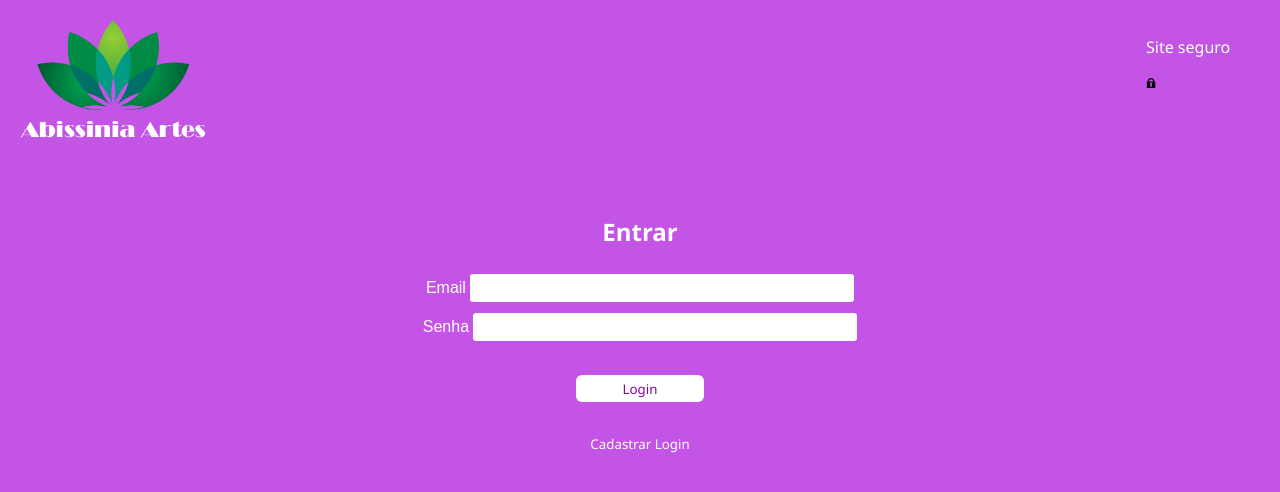
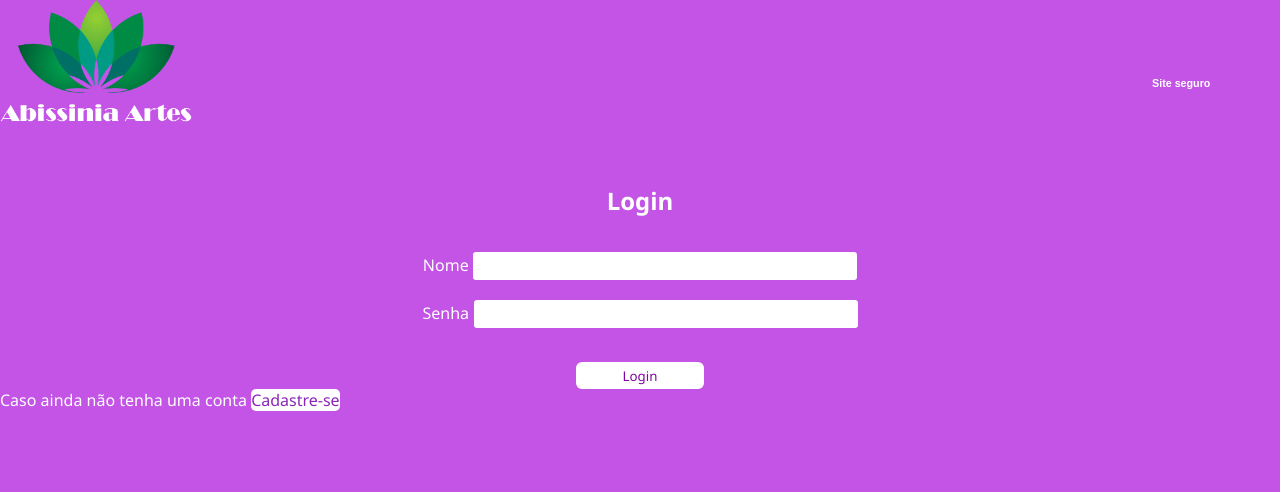
Before and after one commit to luanadacosta/Absinia, a PHP site: page /admin/login.html in a window 1280 px wide. Shown: the top 492 px of the page. Run offline with PHP 8.4, Linux system fonts and the light colour scheme; some libraries are stand-ins or nearby versions.

Commit message:
alteração login

```diff
--- a/admin/login.html
+++ b/admin/login.html
@@ -10,43 +10,38 @@
 </head>
 
 <body>
+    <div class="corpo">
+        <header class="header">
+            <div class="item">
+                <img class="imagem" src="/assets/img/logo3.png" alt="">
 
-    <div class="corpo1">
-        <div class="container">
-            <header class="header">
-                    <img class="imagem" src="/assets/img/logo3.png" alt="">
-
-                    <div class="texto-header">
-                        <p>Site seguro</p>
-                        <img class="lock" src="assets/img/cadeado.png" alt="">
-                    </h4>
-                </div>
+                <h6 class="texto-header">Site seguro</h6>
+            </div>
             </header>
 
-            <h2>Entrar</h2>
+        <div class="container">
+            <h2>Login</h2>
 
-            <form action="" method="POST" id="form-login">
-                <div>
-                    <label class="cd" for="email">Email</label>
-                    <input type="email" class="input-login" name="email" id="email">
+            <form  id="form-cadastrar" action="" method="POST">
+                <div class="cd">
+                    <label class="" for="nome">Nome</label>
+                    <input type="text" class="input-login" name="nome" id="nome">
                 </div>
 
-                <div>
-                    <label class="cd" for="senha">Senha</label>
+                <div class="cd">
+                    <label class="" for="senha">Senha</label>
                     <input type="password" class="input-login" name="senha" id="senha">
                 </div>
 
-                <div>
-                    <button class="btn-login" onclick="validarLogin()" type="button">Login</button>
+
+                <div class="center">
+                    <button class="btn-login" type="button" onclick="LoginUsuario()">Login</button>
                 </div>
-                <br>
 
+            </form>
+            <a class="texto-link">Caso ainda não tenha uma conta</a>
+            <a class="link-index" href="cadastrar.html">Cadastre-se</a>
 
-                <a class="link-index" href="cadastrar.html">
-                    <small>Cadastrar Login</small>
-                </a>
-            </form>
-        </div>
     </div>
 
 
--- a/admin2/assets/css/estilo-login.css
+++ b/admin2/assets/css/estilo-login.css
@@ -9,14 +9,6 @@
 
 }
 
-.header{
-    width: 100%;
-    padding: 20px;
-    background: #c354e5;
-    display: flex;
-    grid-template-columns: repeat(4fr)
-}
-
 .lock{
     width: 10px;
 }
@@ -26,11 +18,11 @@
 }
 
 .texto-header{
-    width: 30%;
+    margin-top: 6%;
+    width: 10%;
     color: #FFF;
     font-family: sans-serif;
     float: right;
-    margin-left: 940px;
 
 }
 
@@ -63,7 +55,7 @@ body{
 }
 
 .cd{
-    margin-top: 50px;
+    margin-top: 9px;
     font-family: Arial, Helvetica, sans-serif ;
 }
 
@@ -115,6 +107,13 @@ h5{
 
 
 .link-index{
+    border-radius: 5px;
+    width: 10%;
     text-decoration: none;
-    color: #FFF;
+    background-color: #FFF;
+    color: rgb(138, 37, 181);
 }
+
+.texto-link{
+    color: #fff;
+}
```
Also changed, not shown: admin/cadastrar.html (+18 -11 lines), admin2/assets/css/estilo-cadastrar.css (+25 -8 lines), index.html (+35 -35 lines).
